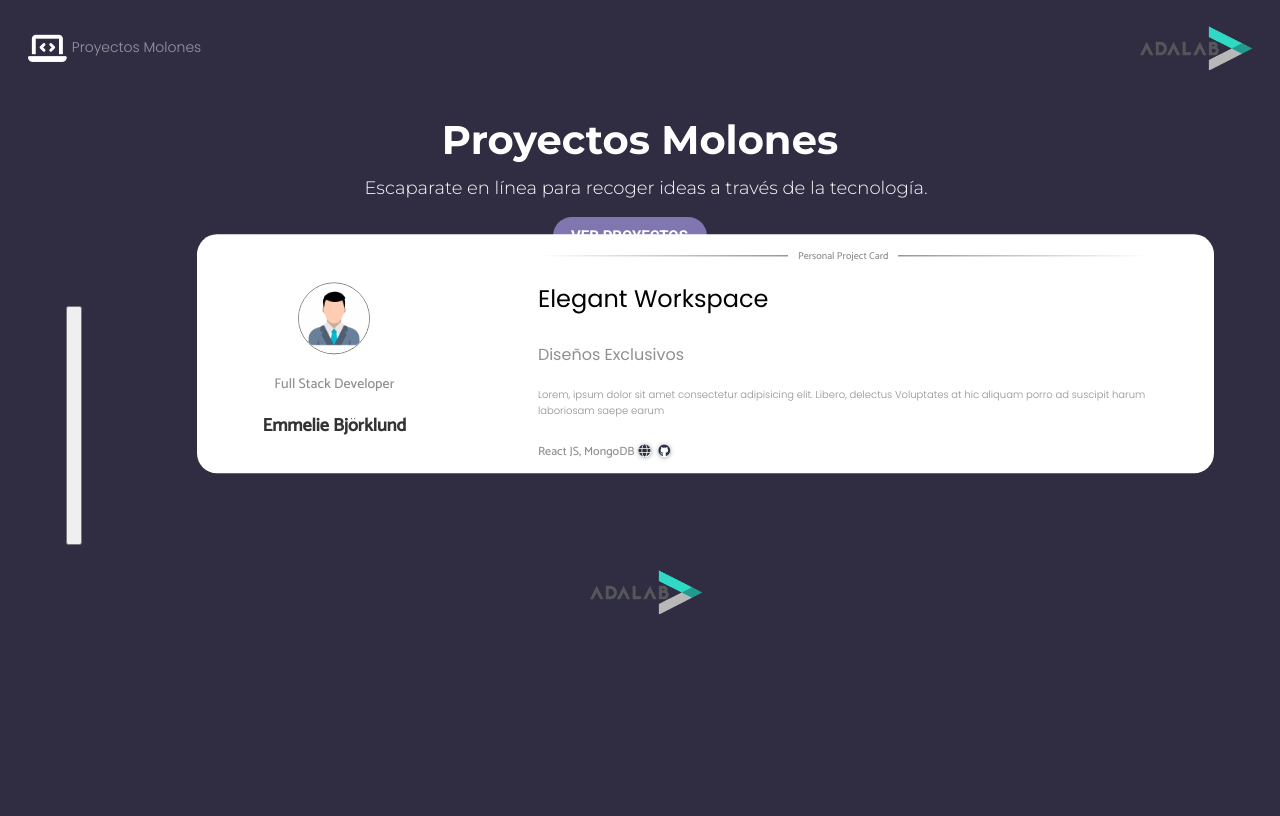
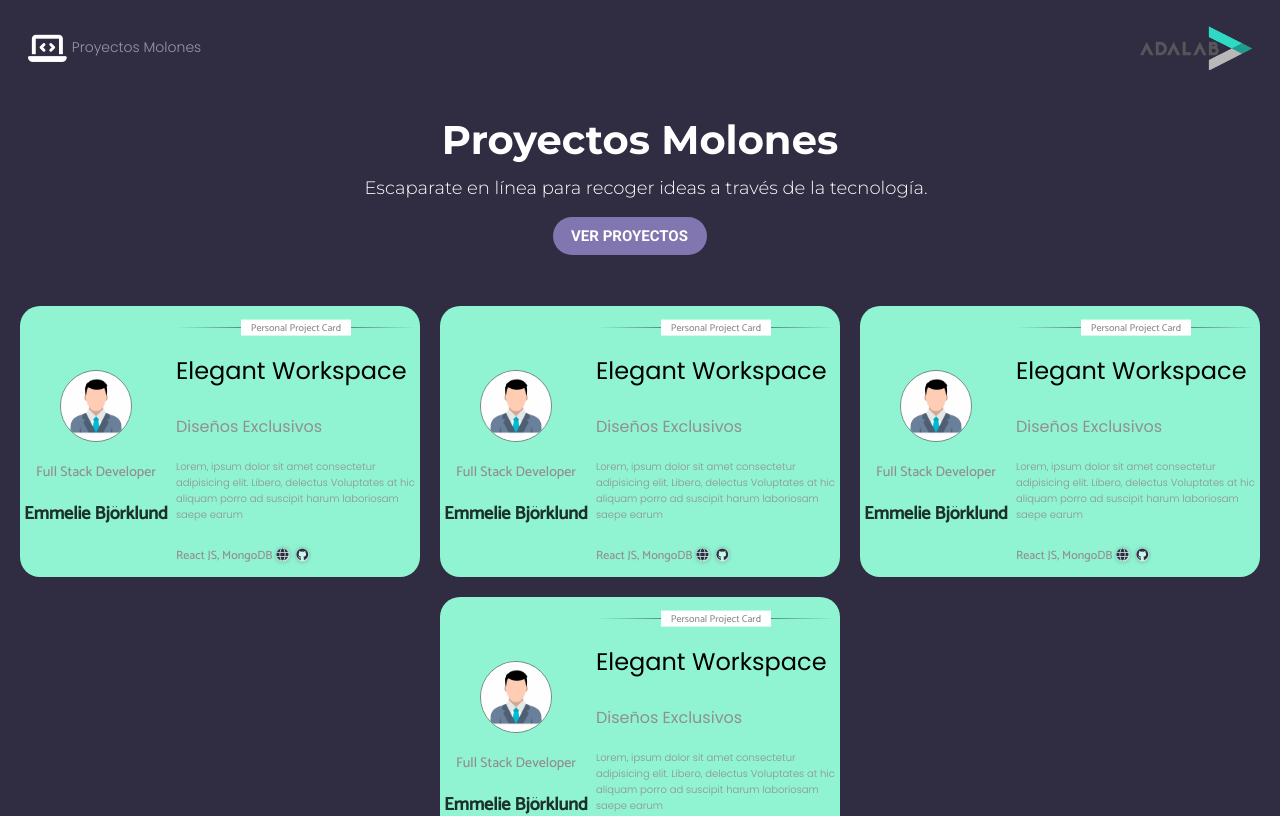
Before and after one commit to Adalab/project-promo-u-module-3-team-1, a React (Vite) app: page / in a window 1280 px wide. Shown: the top 816 px of the page. Built offline with nearby package versions, Linux system fonts and the light colour scheme.

Commit message:
add some styles to landing

```diff
--- a/src/components/App.jsx
+++ b/src/components/App.jsx
@@ -7,6 +7,7 @@ import Header from './Header';
 import Footer from './Footer';
 import Preview from './Preview';
 import Landing from './landing';
+import CreatePage from './CreatePage';
 
 
 import { Route, Routes } from "react-router-dom"
@@ -37,7 +38,6 @@ function App() {
     ev.preventDefault();
     const inputId = ev.target.id
     const value = ev.target.value;
-
     if (
       inputId === 'name' ||
       inputId === 'slogan' ||
@@ -113,6 +113,11 @@ function App() {
             path="/"
             element={<Landing data={data} setData={setData} />}
           />
+          <Route
+            path="/CreatePage"
+            element={<CreatePage data={data} />}
+          />
+
 
         </Routes>
 
--- a/src/components/CreatePage.jsx
+++ b/src/components/CreatePage.jsx
@@ -3,7 +3,8 @@ import cover from '../images/cover.jpeg';
 
 
 const CreatePage = (data) => {
-    const handleInput = () => {
+    const handleInput = (ev) => {
+        handleChangeInput(ev.target.value);
 
     };
 
--- a/src/components/Landing.jsx
+++ b/src/components/Landing.jsx
@@ -1,17 +1,17 @@
-import '../styles/index.scss';
-import Header from './Header';
-import Footer from './Footer';
+
+import '../styles/layout/CardSmall.scss'
 import Preview from './Preview';
 import { Link } from 'react-router-dom';
 
 
 function Landing() {
     return (
-        <>
-            <button><Link to="./"></Link></button>
-            <Preview />
-
-        </>
+        <section className="section_landing">
+            <Preview className="preview1" />
+            <Preview className="preview" />
+            <Preview className="preview" />
+            <Preview className="preview" />
+        </section>
     );
 }
 
--- a/src/styles/index.scss
+++ b/src/styles/index.scss
@@ -4,3 +4,4 @@
 @import 'layout/Preview.scss';
 @import 'layout/Form.scss';
 @import 'layout/Footer.scss';
+@import 'layout/Landing.scss';
--- /dev/null
+++ b/src/styles/layout/CardSmall.scss
@@ -0,0 +1,15 @@
+.preview__autor{
+    background-color: rgb(144, 244, 210);
+    width: 40rem;
+    transform: translateY(0%);
+}
+
+.section_landing{
+    display: flex;
+    flex-direction: row;
+    flex-wrap: wrap;
+    gap: 2rem;
+    justify-content: center;
+
+
+}
--- /dev/null
+++ b/src/styles/layout/Landing.scss
@@ -0,0 +1,3 @@
+.preview{
+    background-color: aquamarine;
+}
```
Also changed, not shown: src/components/Preview.jsx (+5 -5 lines).
